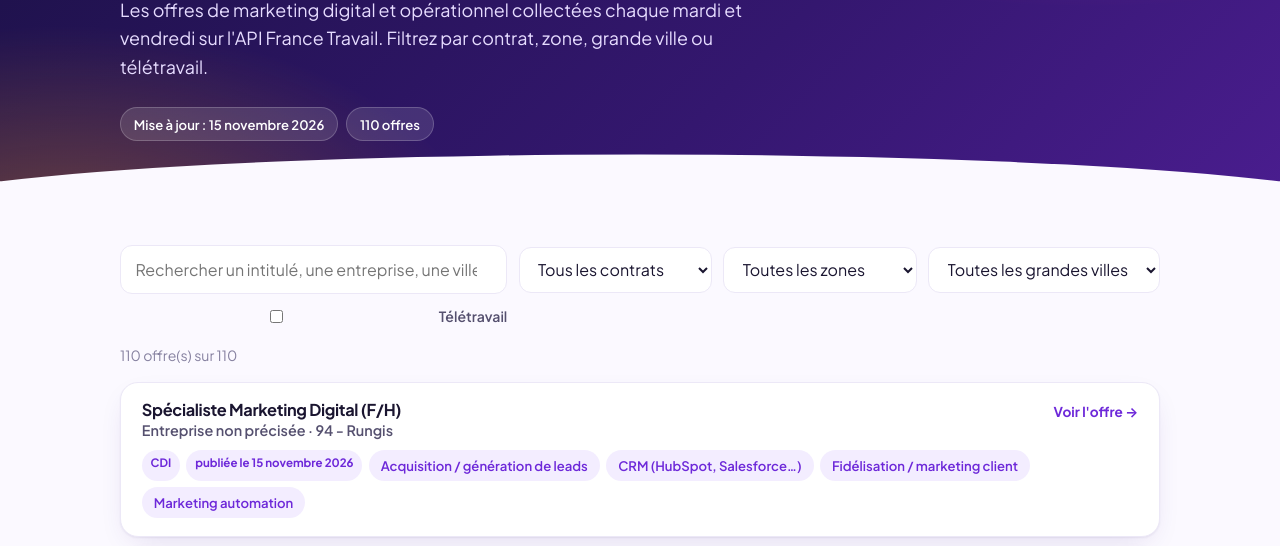
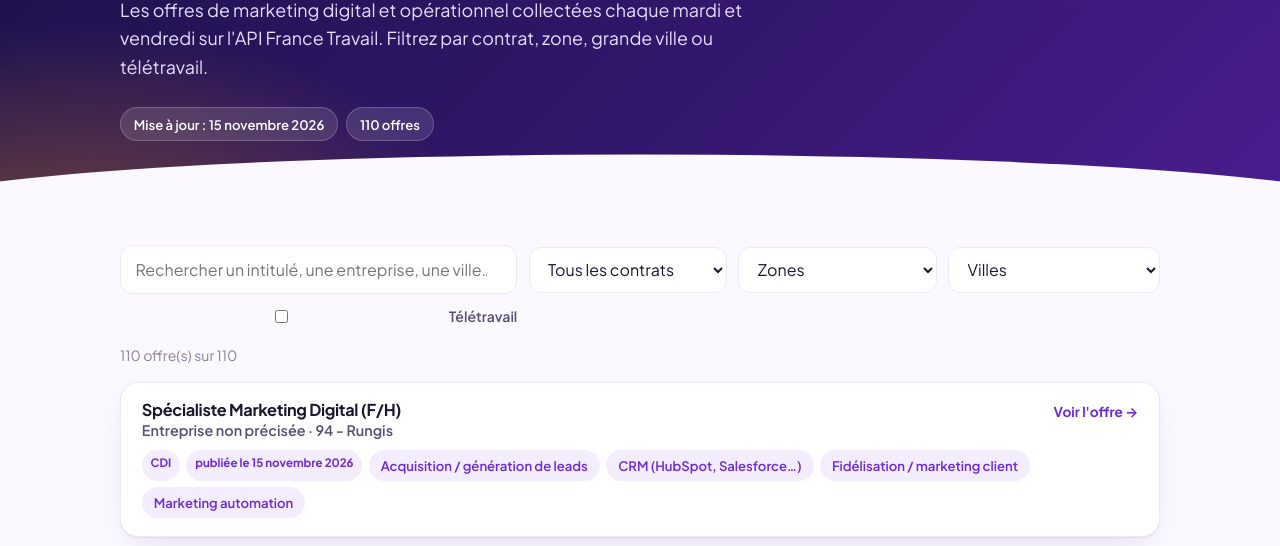
Before and after one commit to marionjgnt/fiche-metier, a plain HTML site: page offres.html in a window 1280 px wide. Shown: the part 254-800 px from the top of the page. Drawn offline with Linux system fonts and the light colour scheme.

Commit message:
Menus « Zones » et « Villes » avec toutes les grandes villes
Co-Authored-By: Claude Opus 5.5 <noreply@anthropic.com>

```diff
--- a/offres.html
+++ b/offres.html
@@ -36,8 +36,8 @@
     <div class="toolbar">
       <input type="search" id="q" placeholder="Rechercher un intitulé, une entreprise, une ville…" aria-label="Rechercher">
       <select id="f-contrat" aria-label="Contrat"><option value="">Tous les contrats</option></select>
-      <select id="f-zone" aria-label="Zone"><option value="">Toutes les zones</option></select>
-      <select id="f-ville" aria-label="Grande ville"><option value="">Toutes les grandes villes</option></select>
+      <select id="f-zone" aria-label="Zones"><option value="">Zones</option></select>
+      <select id="f-ville" aria-label="Villes"><option value="">Villes</option></select>
       <label><input type="checkbox" id="f-tt"> Télétravail</label>
     </div>
     <p class="count" id="count" aria-live="polite"></p>
--- a/script.js
+++ b/script.js
@@ -299,8 +299,12 @@ async function pageOffres() {
 
   const contrats = [...new Set(offres.map((o) => o.contrat))].sort();
   const zones = [...new Set(offres.map((o) => o.zone))];
-  const villes = [...new Set(offres.map((o) => o.ville).filter(Boolean))].sort((x, y) => x.localeCompare(y, "fr"));
-  if ($("f-ville")) villes.forEach((v) => $("f-ville").append(el("option", { value: v, text: v })));
+  // Toutes les grandes villes suivies (même sans offre aujourd'hui), avec leur nombre d'offres.
+  const nParVille = {};
+  offres.forEach((o) => { if (o.ville) nParVille[o.ville] = (nParVille[o.ville] || 0) + 1; });
+  const villes = (a && a.geographie && a.geographie.villes ? a.geographie.villes.map((v) => v.ville) : Object.keys(nParVille))
+    .sort((x, y) => x.localeCompare(y, "fr"));
+  if ($("f-ville")) villes.forEach((v) => $("f-ville").append(el("option", { value: v, text: `${v} (${nParVille[v] || 0})` })));
   contrats.forEach((c) => $("f-contrat").append(el("option", { value: c, text: c })));
   zones.forEach((z) => $("f-zone").append(el("option", { value: z, text: z.replace(" (ou département non précisé)", "") })));
 
```
